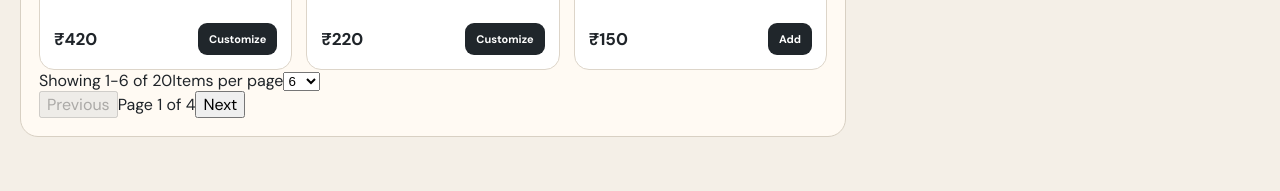
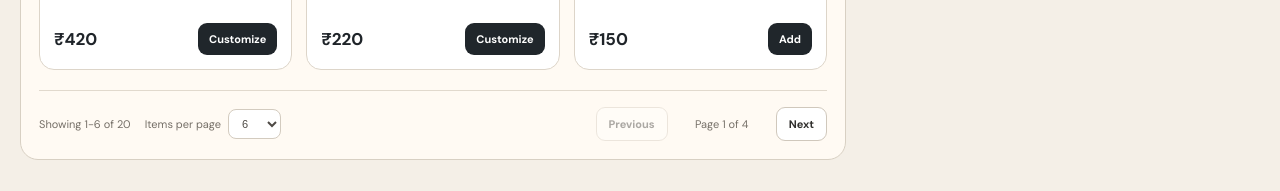
Before and after one commit to DhritiGada/Automated-Billing-System-for-a-Pizza-Shop, a React (Vite) app: page / in a window 1280 px wide. Shown: the part 1382-1573 px from the top of the page. Built offline with nearby package versions, Linux system fonts and the light colour scheme.

Commit message:
Style menu pagination controls

```diff
--- a/src/styles.css
+++ b/src/styles.css
@@ -1049,3 +1049,79 @@ main {
 .menu-tag {
   z-index: 2;
 }
+
+
+.catalog-pagination {
+  margin-top: 20px;
+  padding-top: 16px;
+  border-top: 1px solid #e1d9cd;
+  display: flex;
+  align-items: center;
+  justify-content: space-between;
+  gap: 16px;
+  flex-wrap: wrap;
+}
+
+.catalog-summary {
+  display: flex;
+  align-items: center;
+  gap: 14px;
+  color: #756f67;
+  font-size: 11px;
+}
+
+.catalog-summary label {
+  display: flex;
+  align-items: center;
+  gap: 7px;
+}
+
+.catalog-summary select {
+  border: 1px solid #d3cbbf;
+  background: white;
+  border-radius: 8px;
+  padding: 7px 9px;
+  color: #4e4a45;
+  font-size: 11px;
+}
+
+.page-controls {
+  display: flex;
+  align-items: center;
+  gap: 10px;
+}
+
+.page-controls button {
+  border: 1px solid #d0c8bc;
+  background: white;
+  color: #302f2d;
+  border-radius: 9px;
+  padding: 9px 12px;
+  font-size: 11px;
+  font-weight: 700;
+}
+
+.page-controls button:disabled {
+  opacity: .4;
+  cursor: not-allowed;
+}
+
+.page-controls span {
+  min-width: 88px;
+  text-align: center;
+  color: #777169;
+  font-size: 11px;
+}
+
+@media (max-width: 620px) {
+  .catalog-pagination,
+  .catalog-summary {
+    align-items: flex-start;
+    flex-direction: column;
+  }
+
+  .page-controls {
+    width: 100%;
+    justify-content: space-between;
+  }
+}
```
